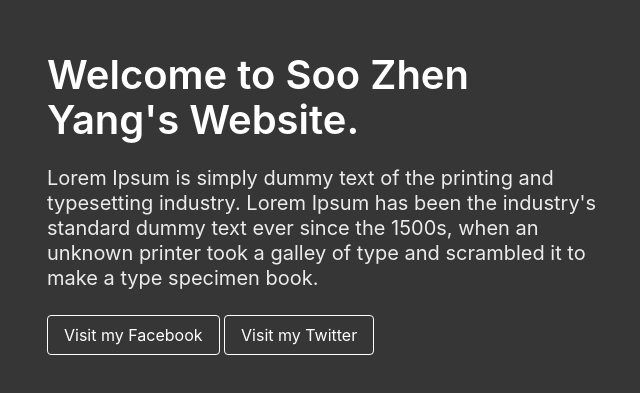
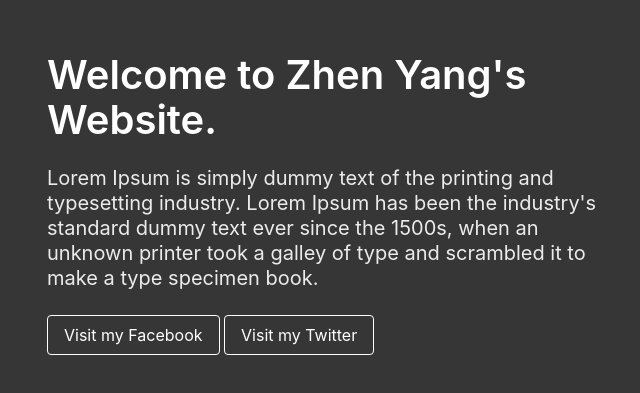
Before and after one commit to soo0311/soozhenyang.github.io, a plain HTML site: page index.html in a window 1280 px wide. Shown: the part 197-590 px from the top of the page, without its empty margins (311-951 px from the left). Drawn offline with nearby package versions, Linux system fonts and the light colour scheme.

Commit message:
Update index.html

```diff
--- a/index.html
+++ b/index.html
@@ -13,7 +13,7 @@
             <div class="columns is-vcentered is-centered">
                 <div class="column is-6">
                     <div class="block">
-                        <h1 class="title is-2">Welcome to Soo Zhen Yang's Website.</h1>
+                        <h1 class="title is-2">Welcome to Zhen Yang's Website.</h1>
                     </div>
                     <div class="block">
                         <h2 class="subtitle">Lorem Ipsum is simply dummy text of the printing and typesetting industry. Lorem Ipsum has been the industry's standard dummy text ever since the 1500s, when an unknown printer took a galley of type and scrambled it to make a type specimen book.<br>
```
